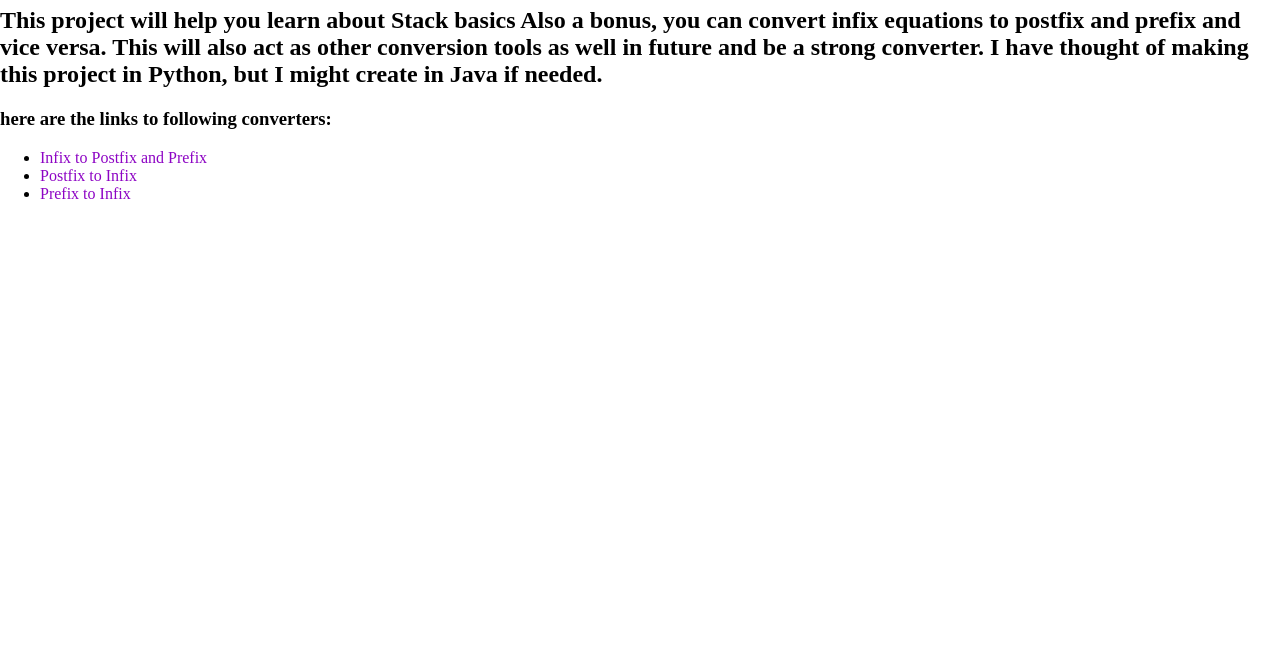
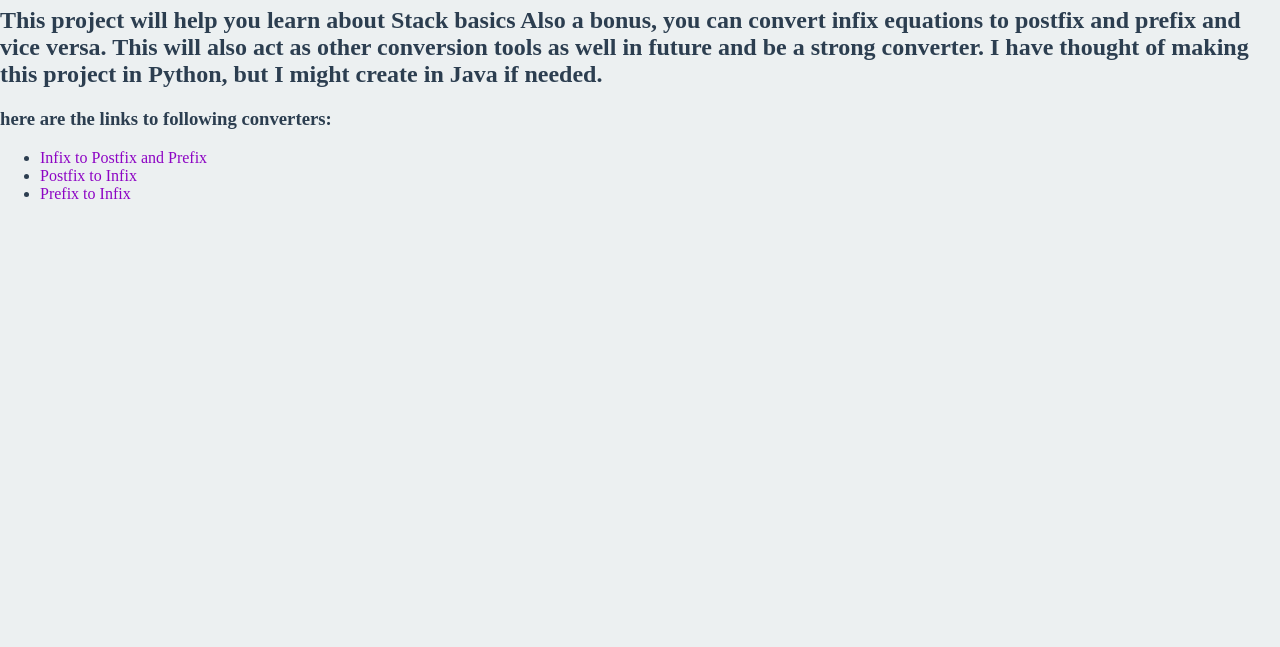
Before and after one commit to mrudulchaudhari/NotationConverter, a plain HTML site: page index.html in a window 1280 px wide. Shown: the part 153-800 px from the top of the page. Drawn offline with Linux system fonts and the light colour scheme.

Commit message:
added pages

```diff
--- a/index.html
+++ b/index.html
@@ -11,18 +11,18 @@
         <div class = "header-main"></div>
     </header>
     <h1>Welcome to my project.</h1>
-    <h2>
+    <h2 class = "secondary-text">
     This project will help you learn about Stack basics
     Also a bonus, you can convert infix equations to postfix and prefix and vice versa.
     This will also act as other conversion tools as well in future and be a strong converter.
     I have thought of making this project in Python, but I might create in Java if needed.</h2>
 
 
-    <h3>here are the links to following converters:</h3>
+    <h3 class = "secondary-text">here are the links to following converters:</h3>
     <ul>
         <li><a href="./infix2postprefix.html">Infix to Postfix and Prefix</a></li>
-        <li><a href="#">Postfix to Infix</a></li>
-        <li><a href="#">Prefix to Infix</a></li>
+        <li><a href="./postfix2infix.html">Postfix to Infix</a></li>
+        <li><a href="./prefix2infix.html">Prefix to Infix</a></li>
 
     </ul>
 
--- a/style.css
+++ b/style.css
@@ -2,6 +2,8 @@ body {
     margin: 0;
     padding: 0;
     height: 100vh;
+    background-color: #ECF0F1;
+    color: #2C3E50;
 }
 a:link {
     color: #8d04c4;
@@ -28,8 +30,6 @@ header {
     height: 10%;
     background-color: #2C3E50;
 }
-
-/* .header-main {
-    background-color: #2c3e50;
-    height: 50%;
+/* .secondary-text{
+    color: #7F8C8D
 } */
```
Also changed, not shown: postfix2infix.html (added, +11 -0 lines), prefix2infix.html (added, +11 -0 lines).
